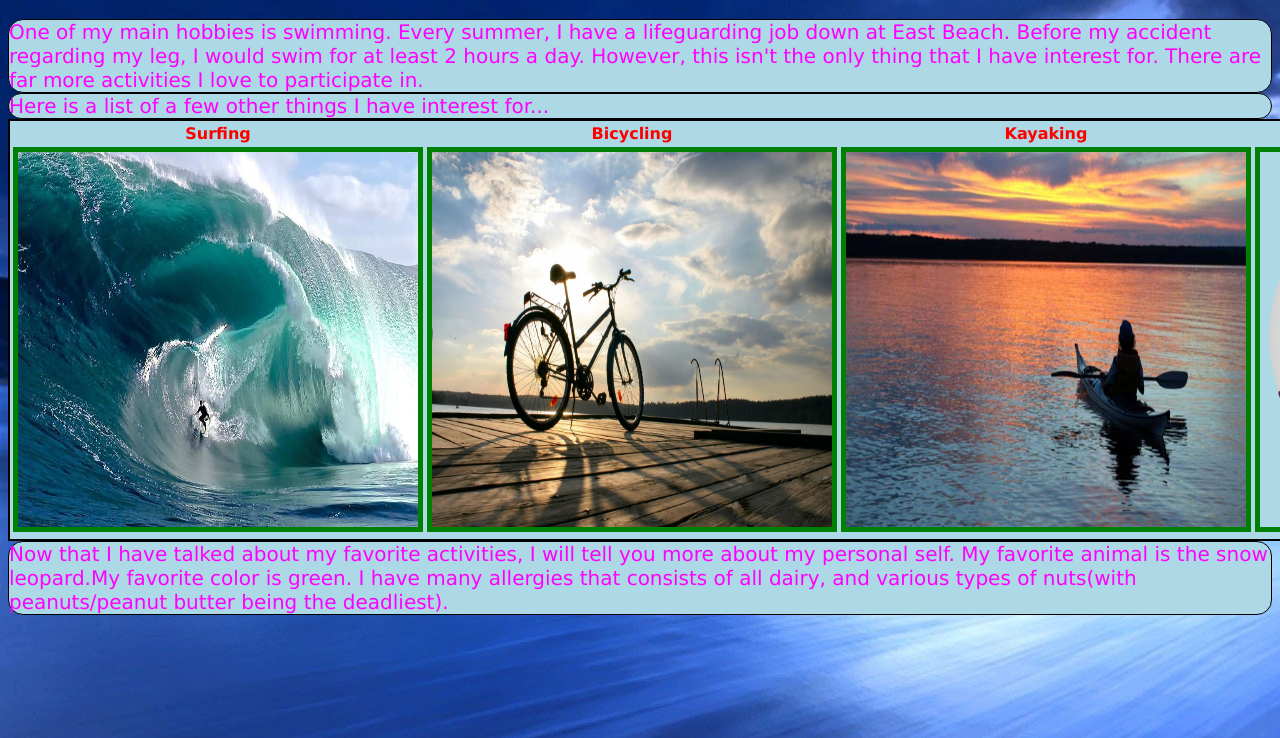
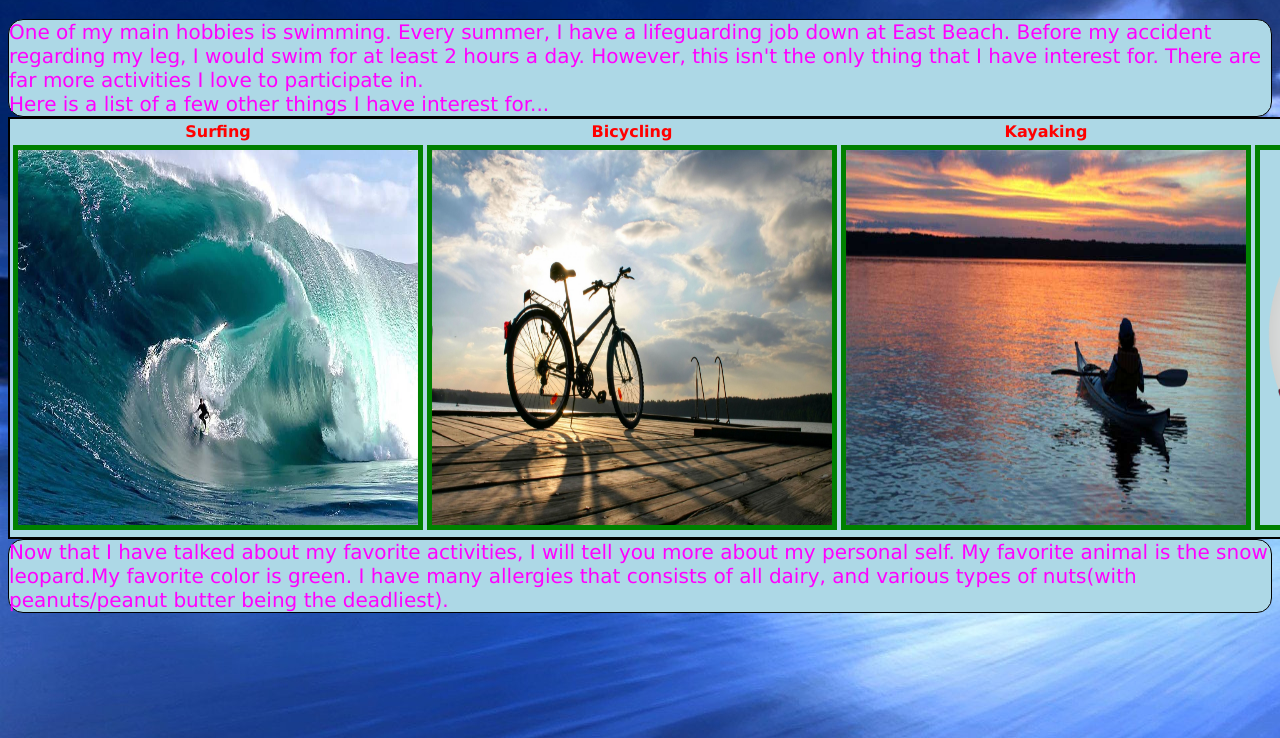
Before and after one commit to programming-john/swimming, a plain HTML site: page index.html in a window 1280 px wide. Shown: the part 62-800 px from the top of the page. Drawn offline with Linux system fonts and the light colour scheme.

Commit message:
Update index.html

```diff
--- a/index.html
+++ b/index.html
@@ -12,9 +12,8 @@
            Before my accident regarding my leg, I would swim for at least 2 hours a day.
            However, this isn't the only thing that I have interest for. There are far more activities
            I love to participate in.
-	   </p>
-           <p>
-           Here is a list of a few other things I have interest for...
+	   <br>Here is a list of a few other things I have interest for...
+
 	   </p>
      <table>
        <tr>
```
